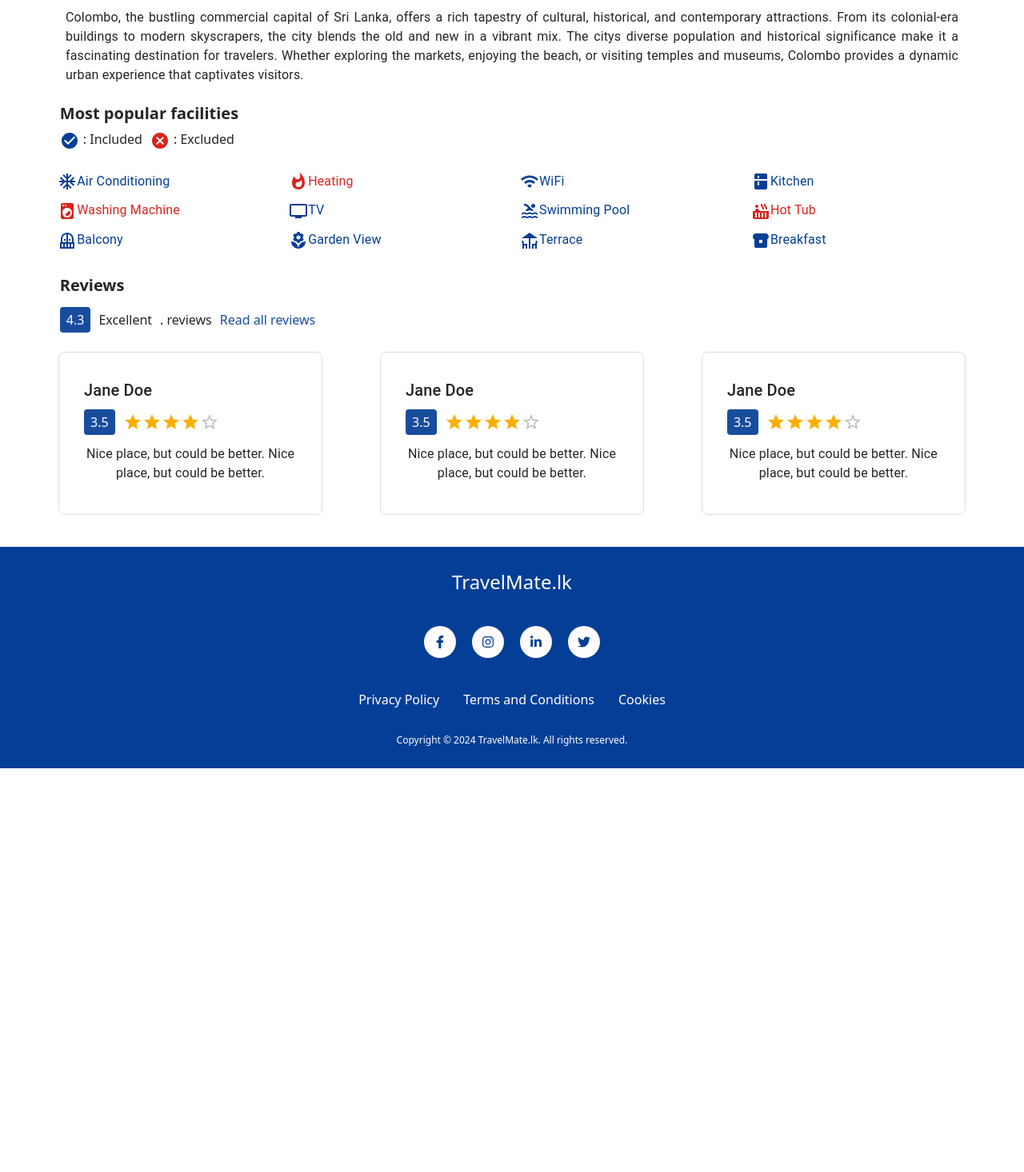
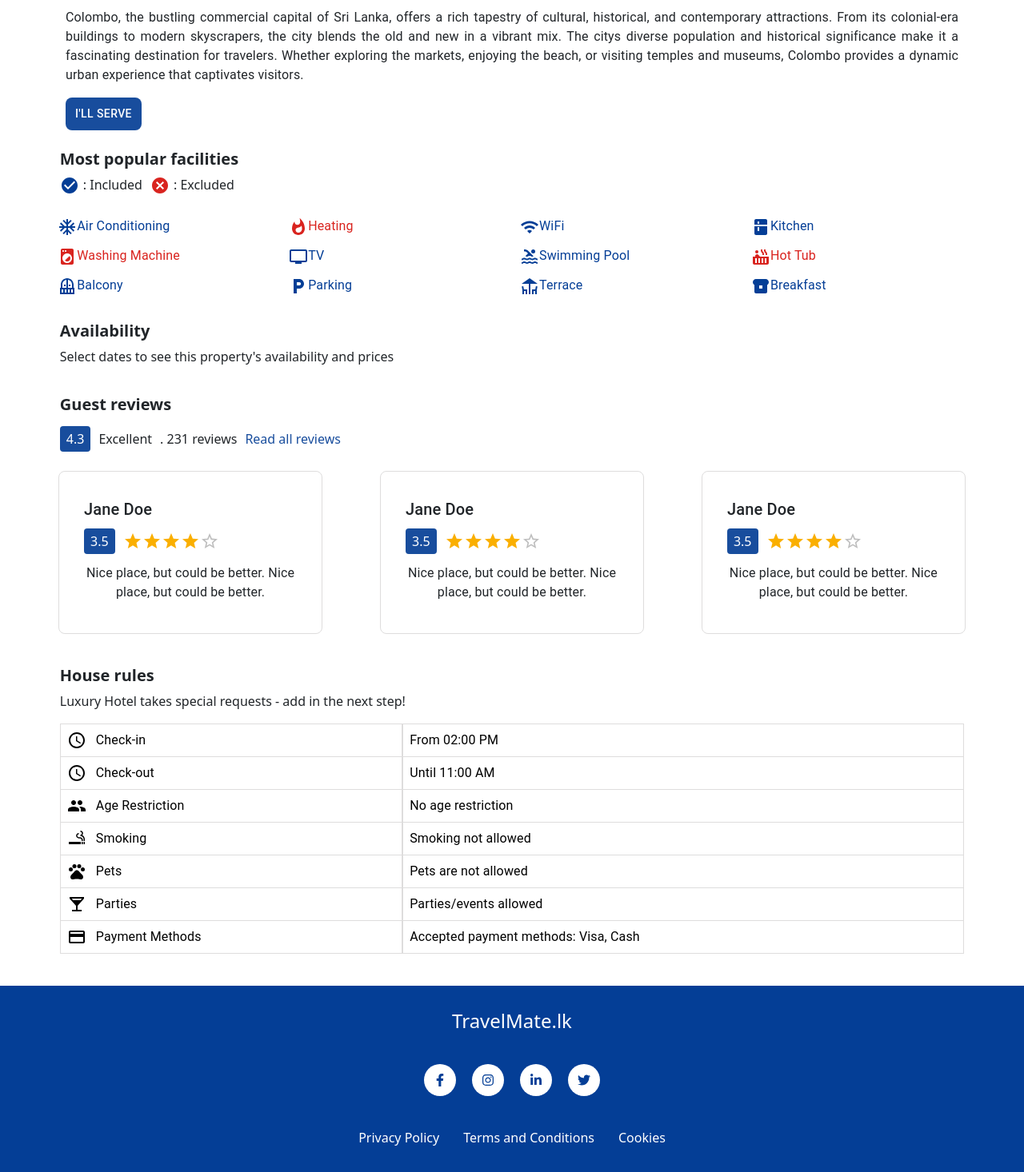
Before and after one commit to chamikasrimantha/travelmate-frontend, a React (Create React App) app: page /property/1 in a window 1280 px wide. Shown: the part 520-1986 px from the top of the page at 80% size. Before the commit the page ends 1481 px from the top, so only its background shows below. Built offline with nearby package versions, Linux system fonts and the light colour scheme.

Commit message:
styles added

```diff
--- a/src/components/city/City.js
+++ b/src/components/city/City.js
@@ -227,7 +227,7 @@ export default function City() {
                             style={{
                                 backgroundColor: '#184D9D',
                                 color: 'white',
-                                borderRadius: '4px',
+                                borderRadius: '8px',
                                 padding: '8px 12px',
                                 border: 'none',
                                 cursor: 'pointer'
@@ -278,6 +278,33 @@ export default function City() {
                 </Row>
             </Container>
 
+            {/* AI */}
+            <Container fluid>
+                <div className="d-flex justify-content-between align-items-center mt-4" style={{ marginLeft: '5%', marginRight: '5%' }}>
+                    <div>
+                        <h4 style={{ textAlign: 'left', fontWeight: 'bold', fontSize: '1.25rem' }}>Travelers are asking</h4>
+                    </div>
+                    <div>
+                        <Button
+                            style={{
+                                backgroundColor: '#184D9D',
+                                color: 'white',
+                                borderRadius: '8px',
+                                padding: '8px 12px',
+                                border: 'none',
+                                cursor: 'pointer'
+                            }}
+                            onClick={handleClickOpen}
+                        >
+                            Ask TravelMate AI
+                        </Button>
+                    </div>
+                </div>
+                <div style={{ marginTop: '7px', textAlign: 'left', display: 'flex', alignItems: 'center', marginLeft: '5%' }}>
+                    <span>Having any issue about travelling here? Ask TravelMate AI now, It's free!</span>
+                </div>
+            </Container>
+
         </div>
     );
 }
--- a/src/components/navbar/NavBarUser.js
+++ b/src/components/navbar/NavBarUser.js
@@ -20,7 +20,7 @@ export default function NavBarUser() {
     return (
         <Navbar expand="lg" style={{ backgroundColor: '#043E96', minHeight: '70px' }} variant="dark">
             <Container>
-                <Navbar.Brand href="" style={{ color: 'white', fontStyle: 'italic', fontWeight: 500 }}>
+                <Navbar.Brand href="" style={{ color: 'white', fontStyle: 'italic', fontWeight: 500, cursor: 'pointer' }}>
                     TravelMate.lk
                 </Navbar.Brand>
                 <Navbar.Toggle aria-controls="basic-navbar-nav" />
--- a/src/components/property/Property.js
+++ b/src/components/property/Property.js
@@ -1,6 +1,6 @@
 import React from 'react';
-import { Container, Row, Col, Form, FormControl } from 'react-bootstrap';
-import { Box, Typography, Rating, Button, Dialog, DialogContent, DialogTitle } from '@mui/material';
+import { Container, Row, Col, Form, FormControl, Table } from 'react-bootstrap';
+import { Box, Typography, Rating, Button, useMediaQuery, Dialog, DialogContent, DialogTitle } from '@mui/material';
 import CheckCircleIcon from '@mui/icons-material/CheckCircle';
 import CancelIcon from '@mui/icons-material/Cancel';
 import AcUnitIcon from '@mui/icons-material/AcUnit';
@@ -12,9 +12,18 @@ import TvIcon from '@mui/icons-material/Tv';
 import PoolIcon from '@mui/icons-material/Pool';
 import HotTubIcon from '@mui/icons-material/HotTub';
 import BalconyIcon from '@mui/icons-material/Balcony';
-import LocalFloristIcon from '@mui/icons-material/LocalFlorist';
+import LocalParkingIcon from '@mui/icons-material/LocalParking';
 import DeckIcon from '@mui/icons-material/Deck';
+
 import BreakfastDiningIcon from '@mui/icons-material/BreakfastDining';
+import AccessTimeIcon from '@mui/icons-material/AccessTime';
+import PetsIcon from '@mui/icons-material/Pets';
+import SmokingRoomsIcon from '@mui/icons-material/SmokingRooms';
+import SmokingRoomsOutlinedIcon from '@mui/icons-material/SmokingRoomsOutlined';
+import GroupIcon from '@mui/icons-material/Group';
+import LocalBarIcon from '@mui/icons-material/LocalBar';
+import PaymentIcon from '@mui/icons-material/Payment';
+
 import RateCard from '../rate/RateCard';
 
 export default function Property() {
@@ -43,6 +52,7 @@ export default function Property() {
         name: 'Luxury Hotel',
         category: 'Normal Hotel',
         rate: 4.3,
+        reviews: 231,
         district: 'Colombo District',
         city: 'Colombo',
         location: '123 Main Street, Colombo, Sri Lanka',
@@ -53,6 +63,7 @@ export default function Property() {
         email: 'luxury@gmail.com',
         hotline: '+94 76 163 5652',
         price: 'Rs. 12,000/-',
+        // services
         airconditioning: true,
         heating: false,
         wifi: true,
@@ -63,9 +74,19 @@ export default function Property() {
         swimmingpool: true,
         hottub: false,
         balcony: true,
-        gardenview: true,
-        terrace: true
+        parking: true,
+        terrace: true,
+        // rules
+        checkin: '02:00 PM',
+        checkout: '11:00 AM',
+        agerestriction: false, // there is not age restriction for checkin
+        smoking: false,
+        pets: false,
+        parties: true,
+        paymentmethods: 'Visa, Cash',
     }
+
+    const isMobile = useMediaQuery('(max-width: 600px)');
 
     const facilities = [
         { name: 'Air Conditioning', available: propertyData.airconditioning, icon: <AcUnitIcon /> },
@@ -77,9 +98,19 @@ export default function Property() {
         { name: 'Swimming Pool', available: propertyData.swimmingpool, icon: <PoolIcon /> },
         { name: 'Hot Tub', available: propertyData.hottub, icon: <HotTubIcon /> },
         { name: 'Balcony', available: propertyData.balcony, icon: <BalconyIcon /> },
-        { name: 'Garden View', available: propertyData.gardenview, icon: <LocalFloristIcon /> },
+        { name: 'Parking', available: propertyData.parking, icon: <LocalParkingIcon /> },
         { name: 'Terrace', available: propertyData.terrace, icon: <DeckIcon /> },
         { name: 'Breakfast', available: propertyData.breakfast, icon: <BreakfastDiningIcon /> }
+    ];
+
+    const houseRules = [
+        { name: 'Check-in', value: `From ${propertyData.checkin}`, icon: <AccessTimeIcon /> },
+        { name: 'Check-out', value: `Until ${propertyData.checkout}`, icon: <AccessTimeIcon /> },
+        { name: 'Age Restriction', value: propertyData.agerestriction ? 'Age restriction applies' : 'No age restriction', icon: <GroupIcon /> },
+        { name: 'Smoking', value: propertyData.smoking ? 'Smoking allowed' : 'Smoking not allowed', icon: propertyData.smoking ? <SmokingRoomsIcon /> : <SmokingRoomsOutlinedIcon /> },
+        { name: 'Pets', value: propertyData.pets ? 'Pets allowed' : 'Pets are not allowed', icon: <PetsIcon /> },
+        { name: 'Parties', value: propertyData.parties ? 'Parties/events allowed' : 'Parties/events are not allowed', icon: <LocalBarIcon /> },
+        { name: 'Payment Methods', value: `Accepted payment methods: ${propertyData.paymentmethods}`, icon: <PaymentIcon /> },
     ];
 
     // Function to get the rating label
@@ -221,6 +252,19 @@ export default function Property() {
                         <Typography variant="body1" style={{ marginTop: '20px', textAlign: 'justify' }}>
                             {propertyData.description}
                         </Typography>
+                        <Button
+                            className="d-flex justify-content-between align-items-center mt-3"
+                            style={{
+                                backgroundColor: '#184D9D',
+                                color: 'white',
+                                borderRadius: '8px',
+                                padding: '8px 12px',
+                                border: 'none',
+                                cursor: 'pointer'
+                            }}
+                        >
+                            I'll Serve
+                        </Button>
                     </Col>
                 </Row>
             </Container>
@@ -231,7 +275,7 @@ export default function Property() {
                     <div>
                         <h4 style={{ textAlign: 'left', fontWeight: 'bold', fontSize: '1.25rem' }}>Most popular facilities</h4>
 
-                        <p style={{ textAlign: 'left' }}>
+                        <p style={{ textAlign: 'left', fontSize: '1rem' }}>
                             <CheckCircleIcon style={{ color: '#043E96', marginRight: '5px' }} />
                             : Included
                             <CancelIcon style={{ color: '#D9241F', marginLeft: '10px', marginRight: '5px' }} />
@@ -240,10 +284,13 @@ export default function Property() {
 
                     </div>
                 </div>
-                <Row style={{ marginTop: '7px', marginLeft: '4%', marginRight: '4%' }} xs={1} md={4} className="g-1 justify-content-center">
+                <Row style={{ marginTop: '7px', marginLeft: '4%', marginRight: '4%' }} xs={2} md={4} className="g-1 justify-content-center">
                     {facilities.map((facility, index) => (
                         <Col key={index} className="d-flex align-items-center mb-2">
-                            <Typography variant="body1" style={{ color: facility.available ? '#043E96' : '#D9241F', marginLeft: '8px' }}>
+                            <Typography
+                                variant="body1"
+                                style={{ color: facility.available ? '#043E96' : '#D9241F', marginLeft: '8px', fontSize: isMobile ? '0.75rem' : '1rem' }}
+                            >
                                 {facility.icon}
                                 {facility.name}
                             </Typography>
@@ -252,27 +299,23 @@ export default function Property() {
                 </Row>
             </Container>
 
+            {/* Availability */}
+            <Container fluid>
+                <div className="text-center mt-4" style={{ marginLeft: '5%' }}>
+                    <h4 style={{ textAlign: 'left', fontWeight: 'bold', fontSize: '1.25rem' }}>Availability</h4>
+                    <p style={{ textAlign: 'left' }}> Select dates to see this property's availability and prices</p>
+                </div>
+                <Row style={{ marginLeft: '5%', marginRight: '5%' }} xs={1} md={1} className="g-1 justify-content-center">
+
+                </Row>
+            </Container>
+
             {/* Reviews */}
             <Container fluid>
                 <div className="d-flex justify-content-between align-items-center mt-4" style={{ marginLeft: '5%', marginRight: '5%' }}>
                     <div>
-                        <h4 style={{ textAlign: 'left', fontWeight: 'bold', fontSize: '1.25rem' }}>Reviews</h4>
+                        <h4 style={{ textAlign: 'left', fontWeight: 'bold', fontSize: '1.25rem' }}>Guest reviews</h4>
                     </div>
-                    {/* <div>
-                        <Button
-                            style={{
-                                backgroundColor: '#184D9D',
-                                color: 'white',
-                                borderRadius: '4px',
-                                padding: '8px 12px',
-                                border: 'none',
-                                cursor: 'pointer'
-                            }}
-                            onClick={handleClickOpen}
-                        >
-                            Add Review
-                        </Button>
-                    </div> */}
                 </div>
                 <div style={{ marginTop: '7px', textAlign: 'left', display: 'flex', alignItems: 'center', marginLeft: '5%' }}>
                     <div style={{ backgroundColor: '#184D9D', color: 'white', borderRadius: '4px', padding: '4px 8px', marginRight: '10px' }}>
@@ -291,6 +334,31 @@ export default function Property() {
                 </Row>
             </Container>
 
+            {/* House Rules */}
+            <Container fluid>
+                <div className="text-center mt-4" style={{ marginLeft: '5%' }}>
+                    <h4 style={{ textAlign: 'left', fontWeight: 'bold', fontSize: '1.25rem' }}>House rules</h4>
+                    <p style={{ textAlign: 'left' }}>{propertyData.name} takes special requests - add in the next step!</p>
+                </div>
+                <Row style={{ marginLeft: '5%', marginRight: '5%' }} xs={1} md={1} className="g-1 justify-content-center">
+                    <Table bordered style={{ borderColor: '#DEDDDD' }}>
+                        <tbody>
+                            {houseRules.map((rule, index) => (
+                                <tr key={index}>
+                                    <td className="d-flex align-items-center">
+                                        {React.cloneElement(rule.icon, { style: { marginRight: '12px' } })}
+                                        <Typography variant="body1" style={{}}>{rule.name}</Typography>
+                                    </td>
+                                    <td style={{ textAlign: 'left' }}>
+                                        <Typography variant="body1">{rule.value}</Typography>
+                                    </td>
+                                </tr>
+                            ))}
+                        </tbody>
+                    </Table>
+                </Row>
+            </Container>
+
         </div>
     )
 }
```
